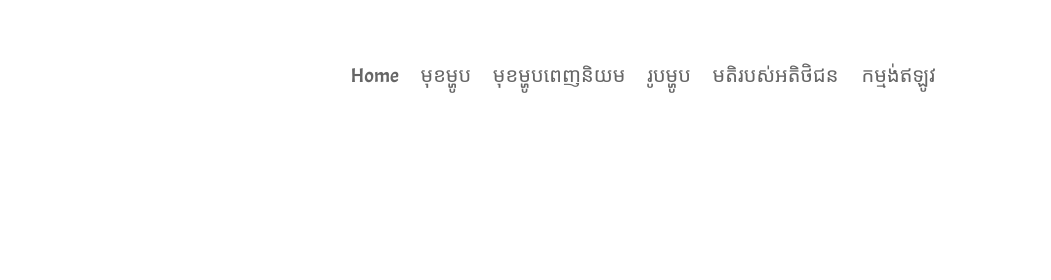
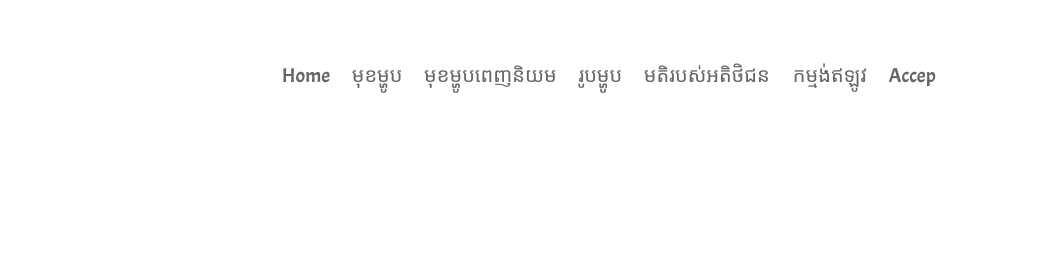
Before and after one commit to HeangRean/testsub, a plain HTML site: page index.html in a window 1280 px wide. Shown: the top 280 px of the page, 229-1280 px from the left. Drawn offline with Linux system fonts and the light colour scheme; a web font is replaced by a local one.

Commit message:
first commit for developer1

```diff
--- a/index.html
+++ b/index.html
@@ -32,6 +32,7 @@
             <a href="#gallery">រូបម្ហូប</a>
             <a href="#review">មតិរបស់អតិថិជន    </a>
             <a href="#order">កម្មង់ឥឡូវ</a>
+            <a href="#comfirm">accep</a>
         </nav>
 
     </header>
```
